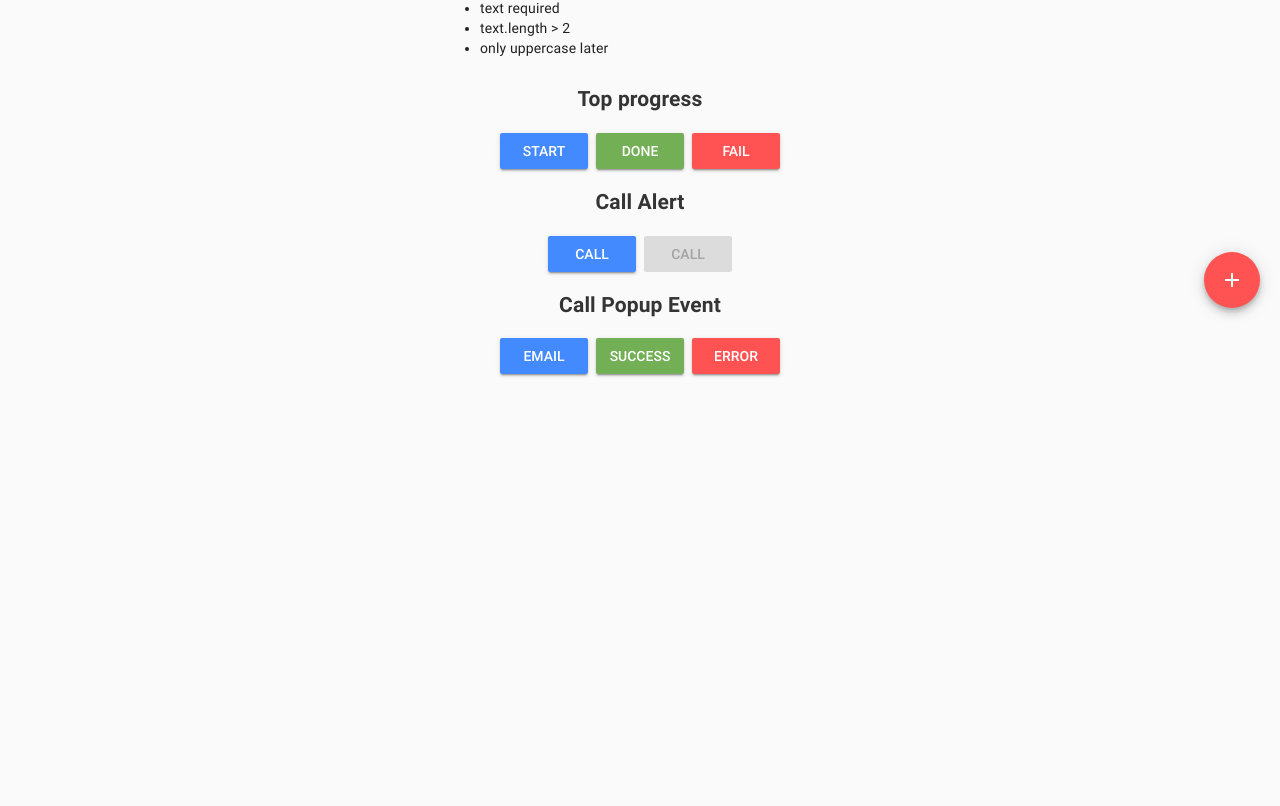
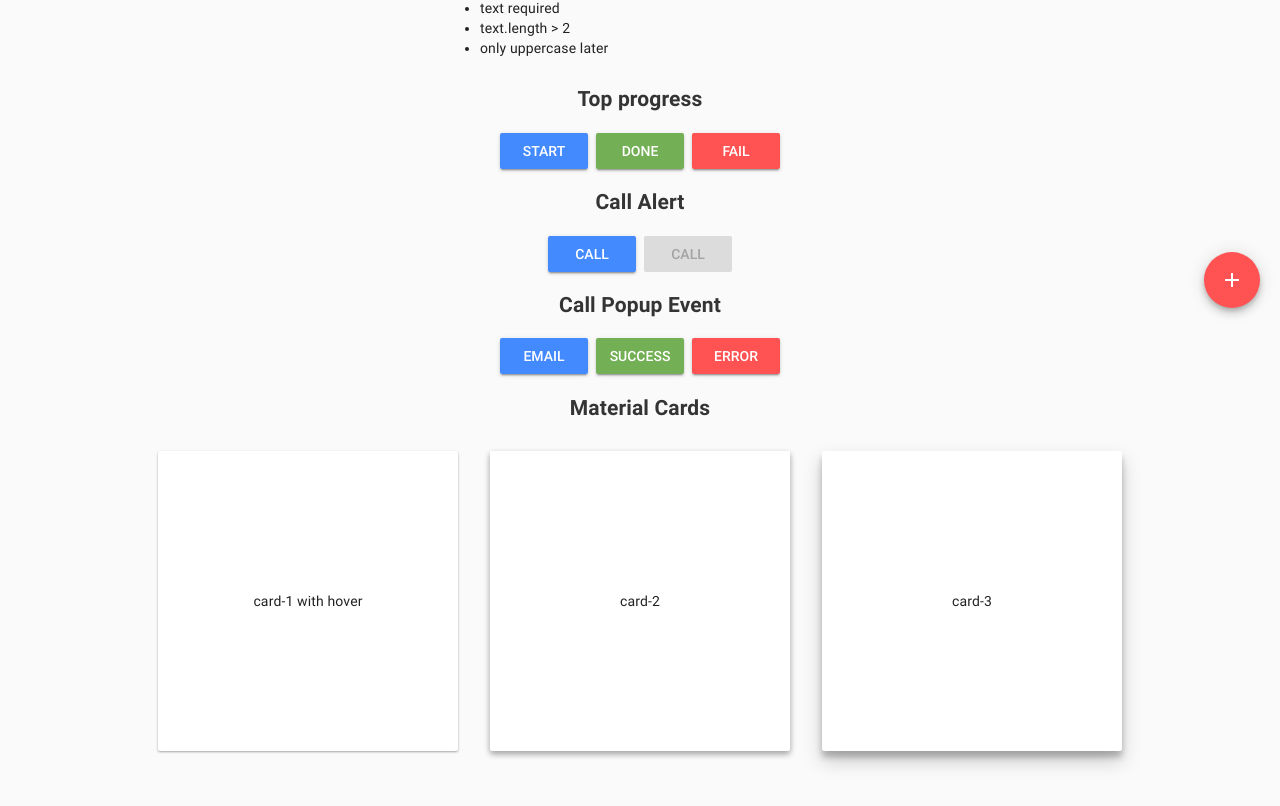
Before and after one commit to vlad88vlad/my-vue-cli, a Vue app in the folder template/: page /#/ in a window 1280 px wide. Shown: the part 472-1278 px from the top of the page. Before the commit the page ends 852 px from the top, so only its background shows below. Built offline with nearby package versions, Linux system fonts and the light colour scheme; what v-autocomplete, vue-cookies, vue-resource, vue-top-progress would draw is missing.

Commit message:
material cards

```diff
--- /dev/null
+++ b/template/src/assets/css/material-cards.css
@@ -0,0 +1,36 @@
+
+
+.card {
+    background: #fff;
+    border-radius: 2px;
+    display: inline-block;
+    height: 300px;
+    margin: 1rem;
+    position: relative;
+    width: 300px;
+}
+
+.card-1 {
+    box-shadow: 0 1px 3px rgba(0,0,0,0.12), 0 1px 2px rgba(0,0,0,0.24);
+    transition: all 0.3s cubic-bezier(.25,.8,.25,1);
+}
+
+.card-1:hover {
+    box-shadow: 0 14px 28px rgba(0,0,0,0.25), 0 10px 10px rgba(0,0,0,0.22);
+}
+
+.card-2 {
+    box-shadow: 0 3px 6px rgba(0,0,0,0.16), 0 3px 6px rgba(0,0,0,0.23);
+}
+
+.card-3 {
+    box-shadow: 0 10px 20px rgba(0,0,0,0.19), 0 6px 6px rgba(0,0,0,0.23);
+}
+
+.card-4 {
+    box-shadow: 0 14px 28px rgba(0,0,0,0.25), 0 10px 10px rgba(0,0,0,0.22);
+}
+
+.card-5 {
+    box-shadow: 0 19px 38px rgba(0,0,0,0.30), 0 15px 12px rgba(0,0,0,0.22);
+}
--- a/template/src/components/home.vue
+++ b/template/src/components/home.vue
@@ -63,6 +63,20 @@
 
 
             </popup-event>
+        </div>
+
+        <h2>Material Cards</h2>
+
+        <div class="card-holder">
+            <div class="card card-1">
+                card-1 with hover
+            </div>
+            <div class="card card-2">
+                card-2
+            </div>
+            <div class="card card-3">
+                card-3
+            </div>
         </div>
         <div class="container">
 
@@ -311,6 +325,19 @@
 </script>
 
 <style scoped>
+    .card-holder{
+        display: flex;
+        justify-content: center;
+        margin-bottom: 40px;
+
+    }
+    .card{
+        max-width: 300px;
+        display: inherit;
+        align-items: center;
+        justify-content: inherit;
+        flex: 1;
+    }
     .clock {
         position: absolute;
         top: 0;
--- a/template/src/main.js
+++ b/template/src/main.js
@@ -8,6 +8,7 @@ import VueMaterial from 'vue-material'
 import 'vue-material/dist/theme/default.css'
 
 import './assets/css/fonts-matirial.css'
+import './assets/css/material-cards.css'
 import './assets/css/roboto.css'
 import 'vue-material/dist/vue-material.css'
 
```
